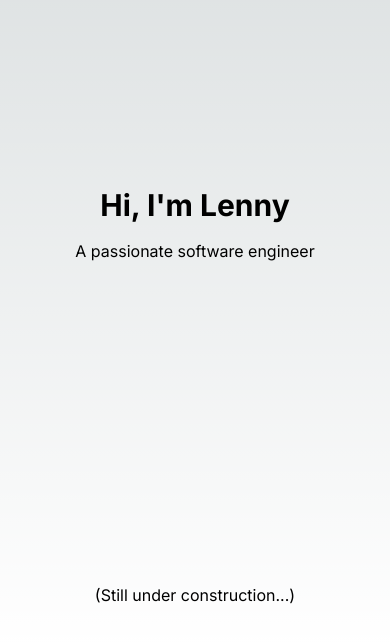
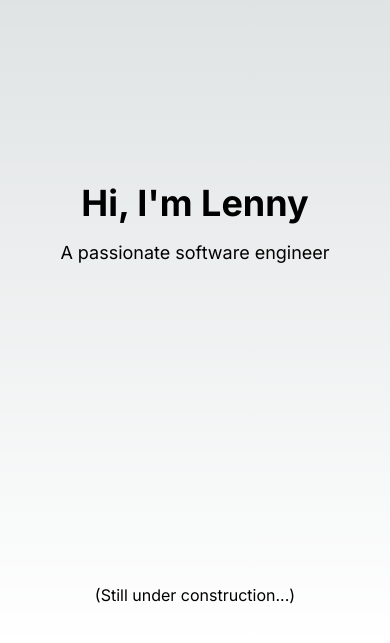
Before and after one commit to GarnierLenny/Portfolio, a Next.js app: page / in a window 390 px wide. Shown: the part 197-840 px from the top of the page. Built offline with nearby package versions, Linux system fonts and the light colour scheme.

Commit message:
FIX - font size

```diff
--- a/src/app/page.tsx
+++ b/src/app/page.tsx
@@ -20,10 +20,10 @@ import Image from "next/image";
 export default function Home() {
   return (
     <main className="flex min-h-screen flex-col gap-4 lg:gap-8 justify-center items-center">
-      <div className="text-3xl lg:text-6xl sm:text-center font-bold">
+      <div className="text-4xl md:text-6xl sm:text-center font-bold">
         Hi, I&apos;m Lenny
       </div>
-      <div className="text-md lg:text-4xl">
+      <div className="text-lg lg:text-4xl">
         A passionate software engineer
       </div>
       <div className="text-base bottom-10 absolute">
```
